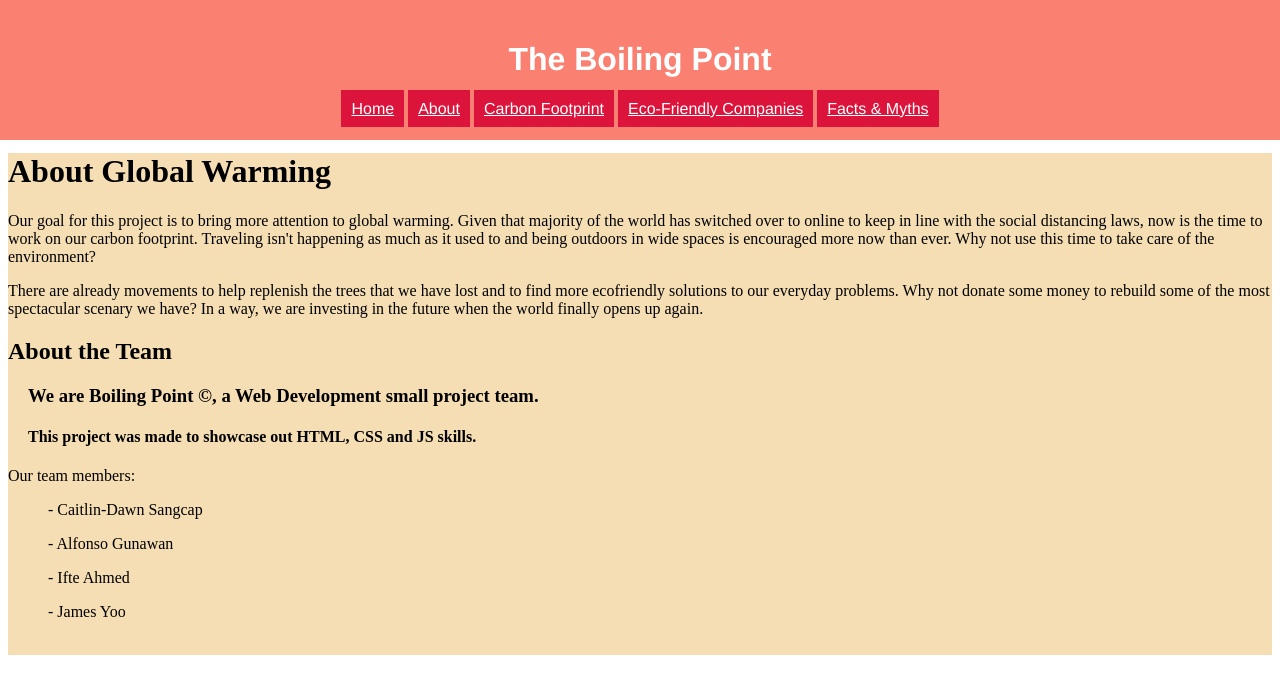
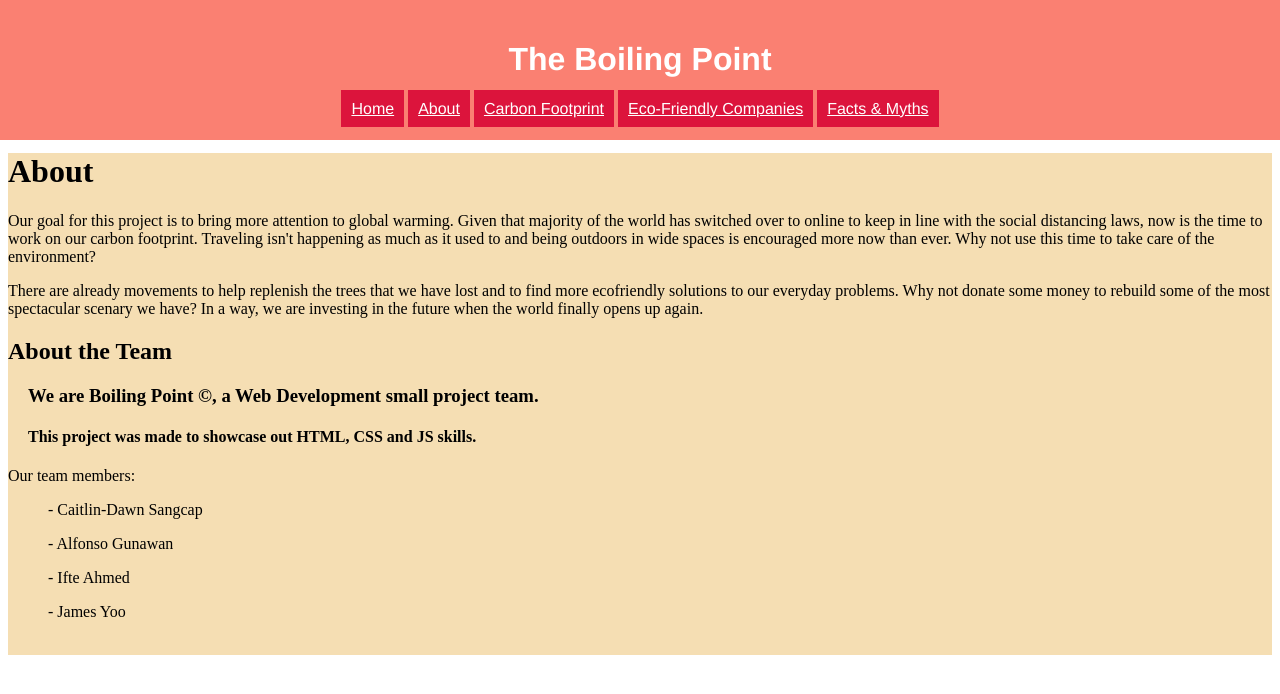
Before and after one commit to ARGunawan/TheBoilingPoint, a plain HTML site: page about.html in a window 1280 px wide. Drawn offline with Linux system fonts and the light colour scheme.

Commit message:
changed "About Global Warming" to "About"

```diff
--- a/about.html
+++ b/about.html
@@ -27,7 +27,7 @@
 
 
     <div id = "words" class="pale_box" style="margin: 0; border-top:0; padding:0;">
-			<h1>About Global Warming</h1>
+			<h1>About</h1>
 			<!--edited on 02/17/21 -->
 			<p>Our goal for this project is to bring more attention to global warming. Given that majority of the world has switched over to online to keep in line with the social distancing laws, now is the time to work on our carbon footprint. Traveling isn't happening as much as it used to and being outdoors in wide spaces is encouraged more now than ever. Why not use this time to take care of the environment?</p>
 
```
